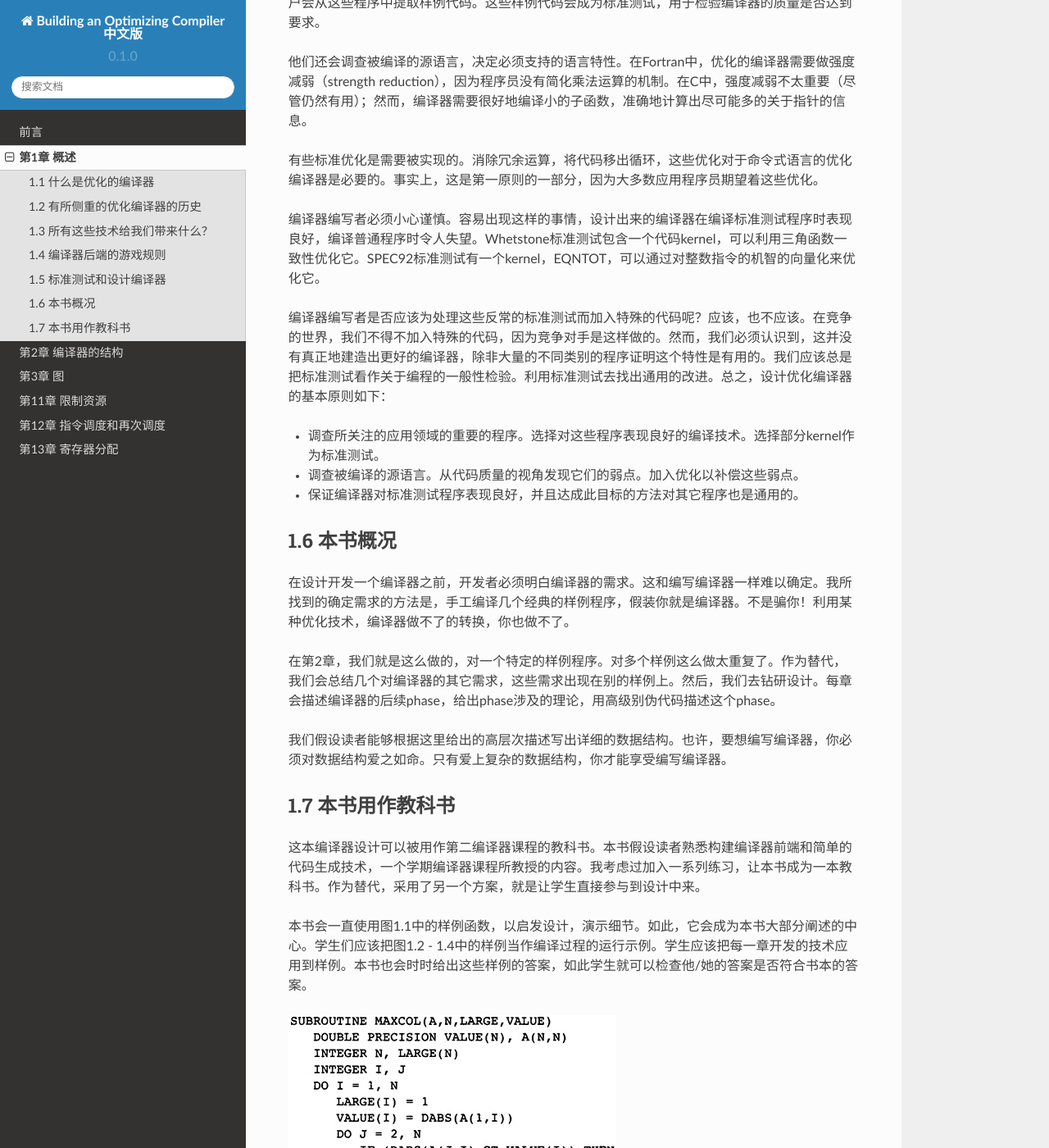
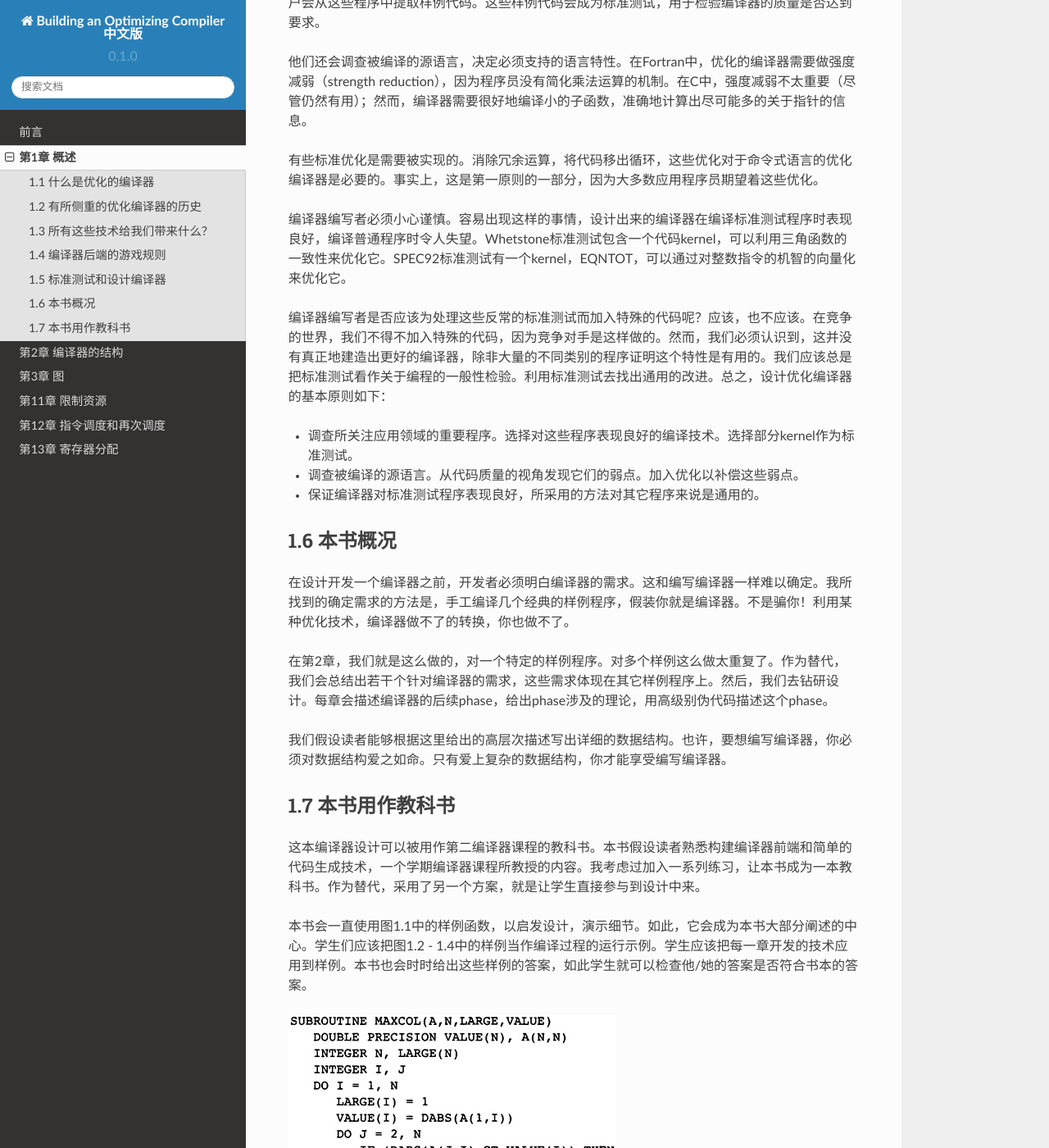
Before and after one commit to Jason2013/boc-chinese-text, a Sphinx documentation site: the page built from docs/source/chapter01.rst, in a window 1280 px wide and 1400 px high, scrolled down 3711 px. Shown: the whole window at 82% size. Built offline with Sphinx 7.4.7 and the Read the Docs theme 2.0.0, drawn with Linux system fonts in a browser that asks for light colours; some of the changed text lies outside the part shown.

Commit message:
Adjust some sentences in chapter 1

```diff
--- a/docs/source/chapter01.rst
+++ b/docs/source/chapter01.rst
@@ -72,20 +72,20 @@ Ken Kennedy，纽约大学（NYU）的一个学生，在莱斯（Rice）大学
 
 有些标准优化是需要被实现的。消除冗余运算，将代码移出循环，这些优化对于命令式语言的优化编译器是必要的。事实上，这是第一原则的一部分，因为大多数应用程序员期望着这些优化。
 
-编译器编写者必须小心谨慎。容易出现这样的事情，设计出来的编译器在编译标准测试程序时表现良好，编译普通程序时令人失望。Whetstone标准测试包含一个代码kernel，可以利用三角函数一致性优化它。SPEC92标准测试有一个kernel，EQNTOT，可以通过对整数指令的机智的向量化来优化它。
+编译器编写者必须小心谨慎。容易出现这样的事情，设计出来的编译器在编译标准测试程序时表现良好，编译普通程序时令人失望。Whetstone标准测试包含一个代码kernel，可以利用三角函数的一致性来优化它。SPEC92标准测试有一个kernel，EQNTOT，可以通过对整数指令的机智的向量化来优化它。
 
 编译器编写者是否应该为处理这些反常的标准测试而加入特殊的代码呢？应该，也不应该。在竞争的世界，我们不得不加入特殊的代码，因为竞争对手是这样做的。然而，我们必须认识到，这并没有真正地建造出更好的编译器，除非大量的不同类别的程序证明这个特性是有用的。我们应该总是把标准测试看作关于编程的一般性检验。利用标准测试去找出通用的改进。总之，设计优化编译器的基本原则如下：
 
-* 调查所关注的应用领域的重要的程序。选择对这些程序表现良好的编译技术。选择部分kernel作为标准测试。
+* 调查所关注应用领域的重要程序。选择对这些程序表现良好的编译技术。选择部分kernel作为标准测试。
 * 调查被编译的源语言。从代码质量的视角发现它们的弱点。加入优化以补偿这些弱点。
-* 保证编译器对标准测试程序表现良好，并且达成此目标的方法对其它程序也是通用的。
+* 保证编译器对标准测试程序表现良好，所采用的方法对其它程序来说是通用的。
 
 1.6 本书概况
 ************
 
 在设计开发一个编译器之前，开发者必须明白编译器的需求。这和编写编译器一样难以确定。我所找到的确定需求的方法是，手工编译几个经典的样例程序，假装你就是编译器。不是骗你！利用某种优化技术，编译器做不了的转换，你也做不了。
 
-在第2章，我们就是这么做的，对一个特定的样例程序。对多个样例这么做太重复了。作为替代，我们会总结几个对编译器的其它需求，这些需求出现在别的样例上。然后，我们去钻研设计。每章会描述编译器的后续phase，给出phase涉及的理论，用高级别伪代码描述这个phase。
+在第2章，我们就是这么做的，对一个特定的样例程序。对多个样例这么做太重复了。作为替代，我们会总结出若干个针对编译器的需求，这些需求体现在其它样例程序上。然后，我们去钻研设计。每章会描述编译器的后续phase，给出phase涉及的理论，用高级别伪代码描述这个phase。
 
 我们假设读者能够根据这里给出的高层次描述写出详细的数据结构。也许，要想编写编译器，你必须对数据结构爱之如命。只有爱上复杂的数据结构，你才能享受编写编译器。
 
```
Also changed, not shown: other parts of docs/source/chapter01.rst (+1 -1 lines).
